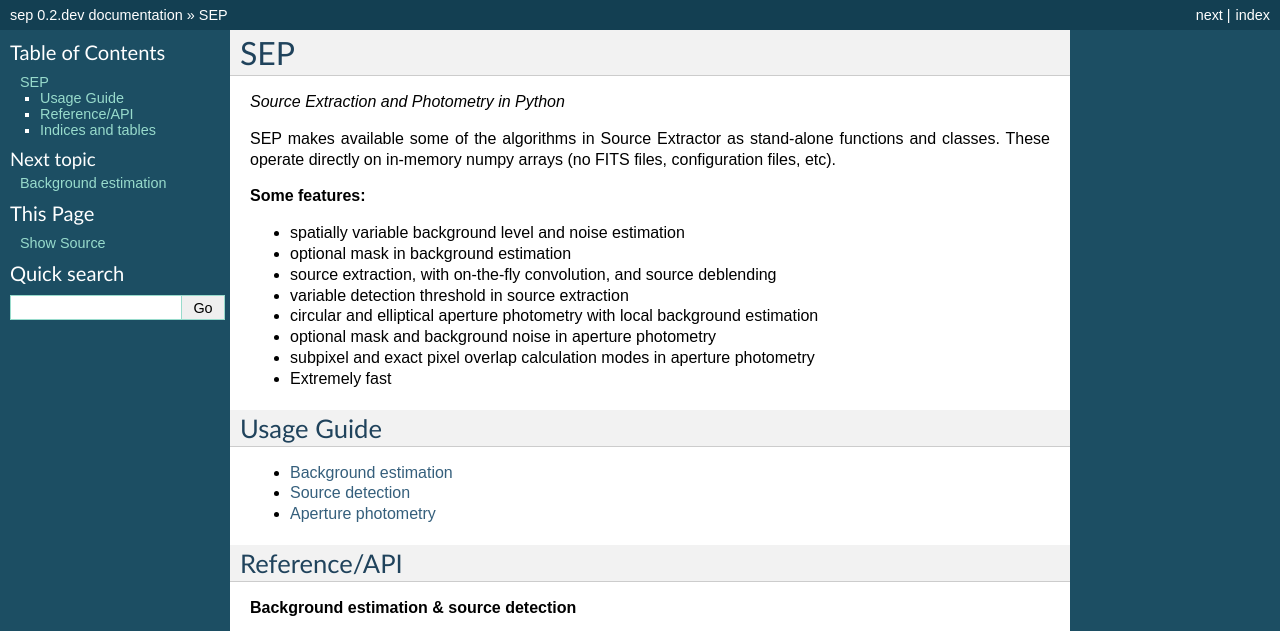
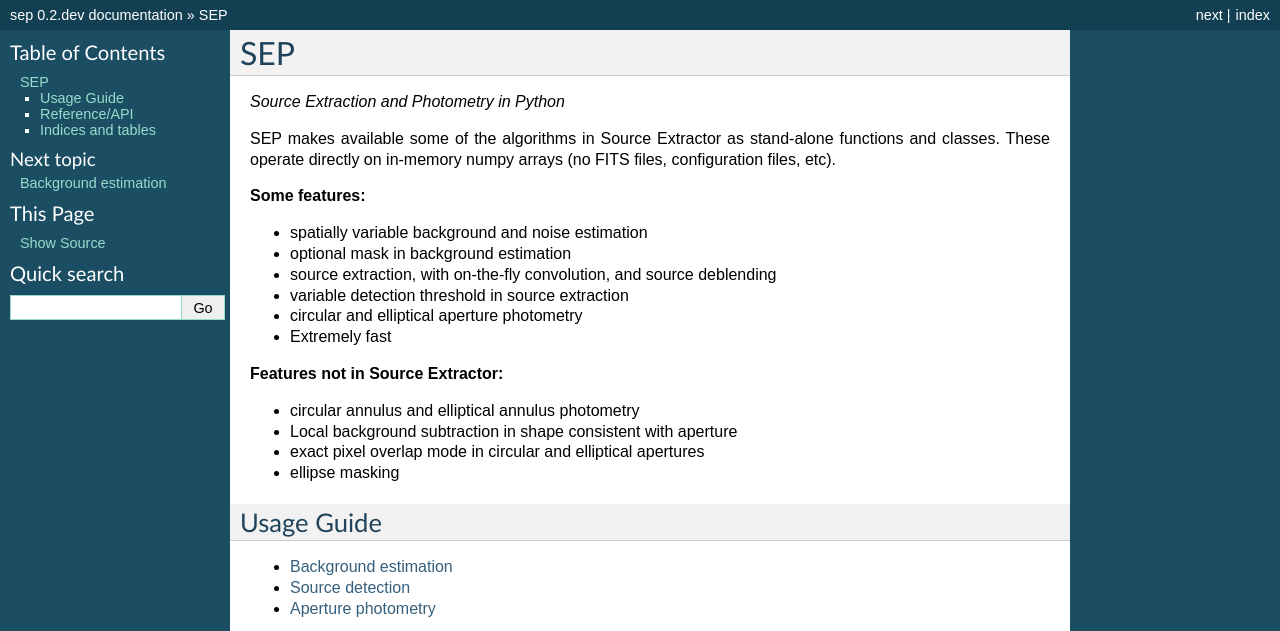
Before and after one commit to kbarbary/sep, a Sphinx documentation site: the page built from docs/index.rst, in a window 1280 px wide and 900 px high, cut to the strip 0-631 px from the top of the window. Built offline with Sphinx 7.4.7, drawn with Linux system fonts in a browser that asks for light colours.

Commit message:
update docs

```diff
--- a/docs/index.rst
+++ b/docs/index.rst
@@ -9,14 +9,19 @@ numpy arrays (no FITS files, configuration files, etc).
 
 **Some features:**
 
-- spatially variable background level and noise estimation
+- spatially variable background and noise estimation
 - optional mask in background estimation
 - source extraction, with on-the-fly convolution, and source deblending
 - variable detection threshold in source extraction
-- circular and elliptical aperture photometry with local background estimation
-- optional mask and background noise in aperture photometry
-- subpixel and exact pixel overlap calculation modes in aperture photometry
+- circular and elliptical aperture photometry
 - Extremely fast
+
+**Features not in Source Extractor:**
+
+- circular annulus and elliptical annulus photometry
+- Local background subtraction in shape consistent with aperture
+- exact pixel overlap mode in circular and elliptical apertures
+- ellipse masking
 
 Usage Guide
 -----------
```
